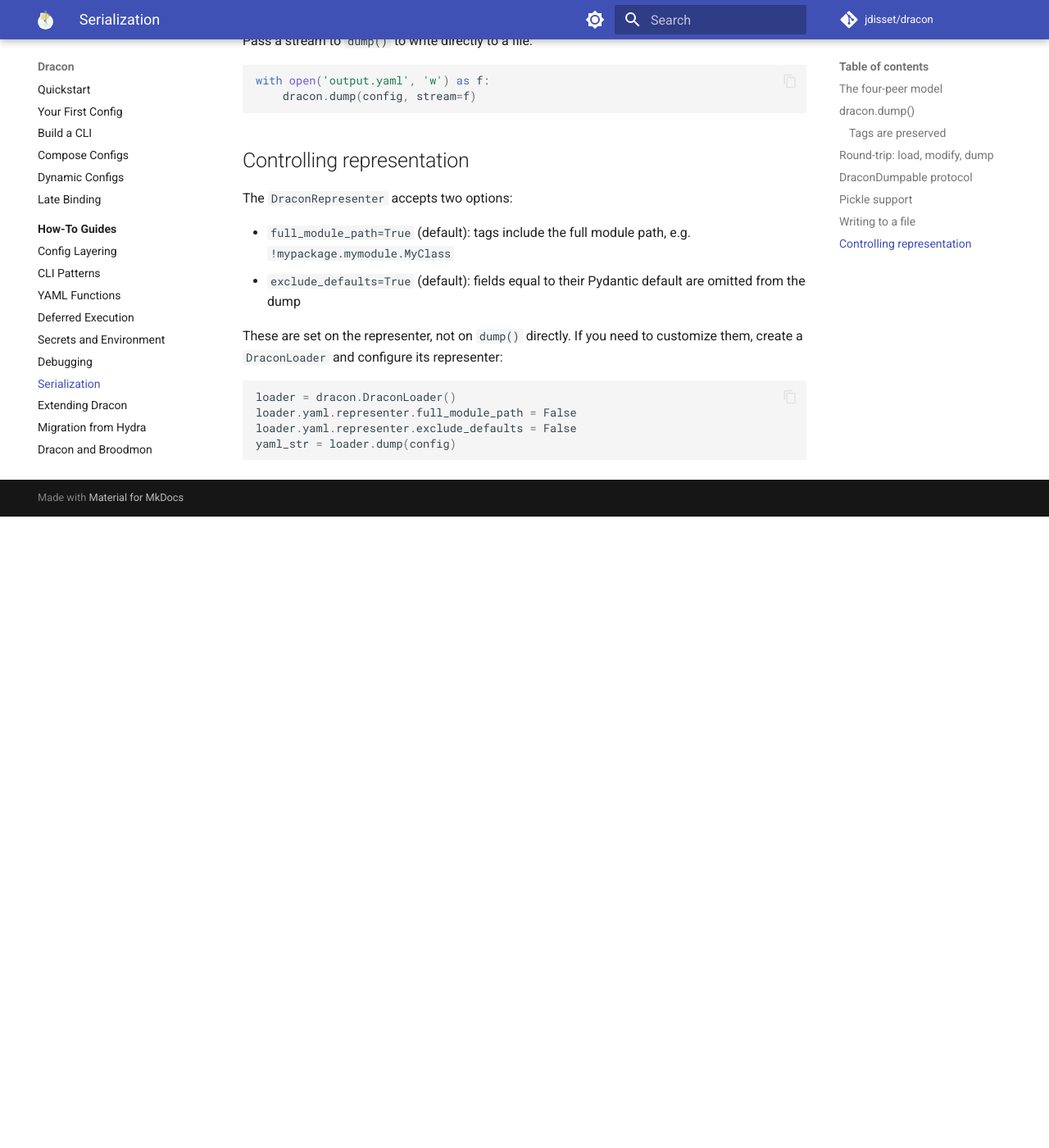
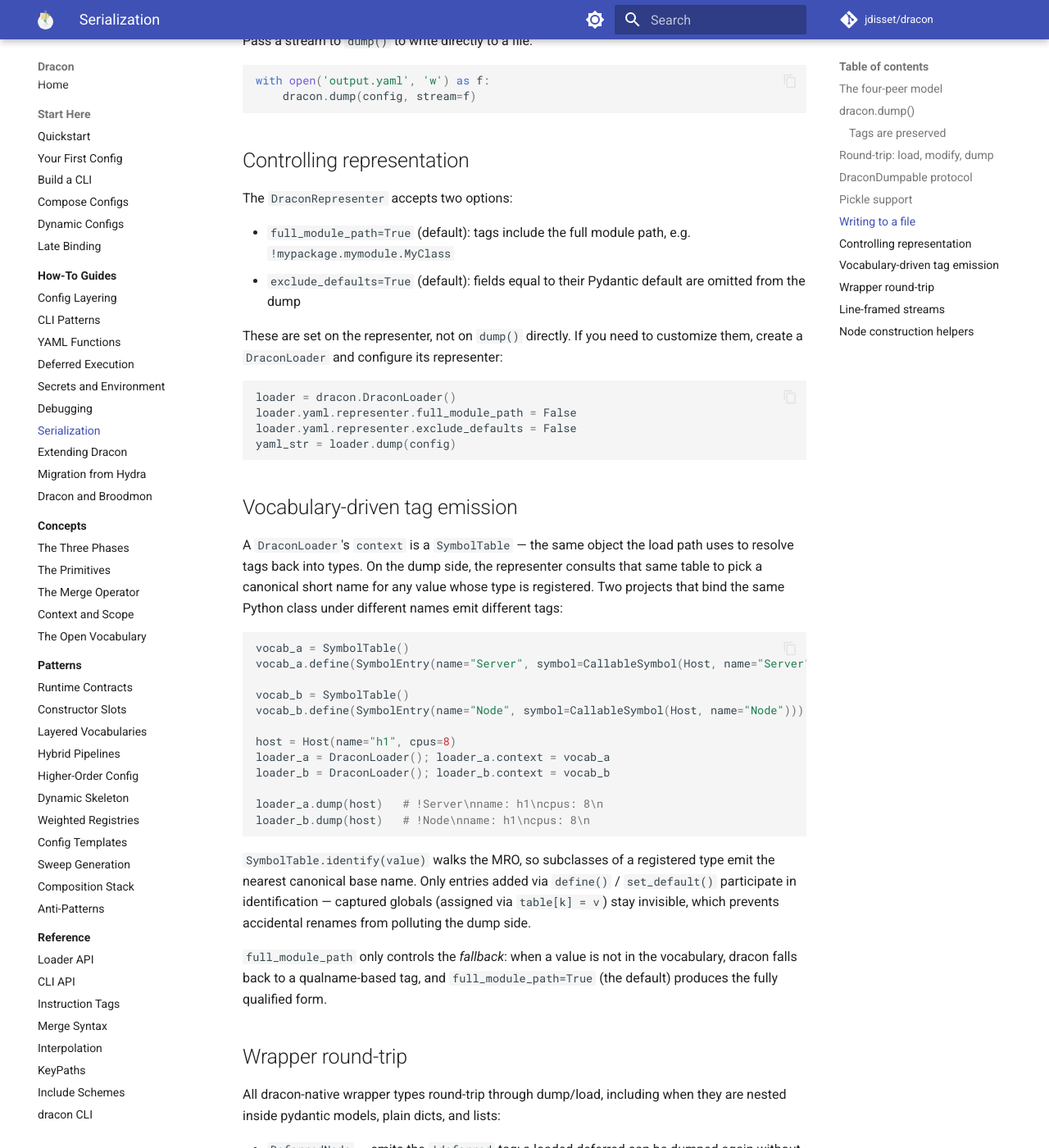
Before and after one commit to jdisset/dracon, an MkDocs documentation site: the page built from docs/guides/serialization.md, in a window 1280 px wide and 1400 px high, scrolled down 3482 px. Shown: the whole window at 82% size. Built offline with MkDocs 1.6.1 and Material for MkDocs 9.7.7, drawn with Linux system fonts in a browser that asks for light colours; comment, search, counter and statistics services are not loaded; before the commit the page ends 4112 px from its top, so only the background shows below that; some of the changed text lies outside the part shown.

Commit message:
docs: document bidirectional dump path + strip internal plan names

````diff
--- a/docs/guides/serialization.md
+++ b/docs/guides/serialization.md
@@ -155,3 +155,111 @@ loader.yaml.representer.full_module_path = False
 loader.yaml.representer.exclude_defaults = False
 yaml_str = loader.dump(config)
 ```
+
+## Vocabulary-driven tag emission
+
+A `DraconLoader`'s `context` is a `SymbolTable` — the same object the
+load path uses to resolve tags back into types. On the dump side, the
+representer consults that same table to pick a canonical short name for
+any value whose type is registered. Two projects that bind the same
+Python class under different names emit different tags:
+
+```python
+vocab_a = SymbolTable()
+vocab_a.define(SymbolEntry(name="Server", symbol=CallableSymbol(Host, name="Server")))
+
+vocab_b = SymbolTable()
+vocab_b.define(SymbolEntry(name="Node", symbol=CallableSymbol(Host, name="Node")))
+
+host = Host(name="h1", cpus=8)
+loader_a = DraconLoader(); loader_a.context = vocab_a
+loader_b = DraconLoader(); loader_b.context = vocab_b
+
+loader_a.dump(host)   # !Server\nname: h1\ncpus: 8\n
+loader_b.dump(host)   # !Node\nname: h1\ncpus: 8\n
+```
+
+`SymbolTable.identify(value)` walks the MRO, so subclasses of a
+registered type emit the nearest canonical base name. Only entries
+added via `define()` / `set_default()` participate in identification —
+captured globals (assigned via `table[k] = v`) stay invisible, which
+prevents accidental renames from polluting the dump side.
+
+`full_module_path` only controls the *fallback*: when a value is not in
+the vocabulary, dracon falls back to a qualname-based tag, and
+`full_module_path=True` (the default) produces the fully qualified
+form.
+
+## Wrapper round-trip
+
+All dracon-native wrapper types round-trip through dump/load, including
+when they are nested inside pydantic models, plain dicts, and lists:
+
+- `DeferredNode` — emits the `!deferred` tag; a loaded deferred can be
+  dumped again without recursion, even when it contains more
+  `DeferredNode`s inside.
+- `Resolvable[T]` — emits `!Resolvable[T]` and reloads as a
+  `Resolvable`, never as a bare `T`.
+- `LazyInterpolable` — emits its `${expr}` source, not the resolved
+  value.
+- `DraconCallable` (`!fn` templates), `DraconPipe`, `BoundSymbol`,
+  `DraconPartial` — all emit under their own tags and round-trip to
+  invokable forms.
+
+The pinning contract is:
+
+```
+loads(dump(x, V), V) ≅ x
+```
+
+for any value `x` in vocabulary `V`. Pydantic fields of type `dict`,
+`list`, or `Any` preserve any wrapper values they contain — there is no
+flattening pass, so broodmon-style walkers are unnecessary.
+
+## Line-framed streams
+
+For wire protocols, log-replay streams, and IPC pipes, use
+`dump_line` / `loads_line` / `document_stream`:
+
+```python
+from dracon import dump_line, loads_line, document_stream
+
+line = dump_line(event, context=vocab)      # -> bytes, ends with '\n'
+reloaded = loads_line(line, context=vocab)
+
+async for doc in document_stream(reader, context=vocab):
+    handle(doc)
+```
+
+`dump_line` collapses to single-line flow-style YAML. If a value cannot
+be expressed on one line (e.g. a top-level literal scalar with an
+embedded newline), `NotLineableError` fires loudly instead of silently
+corrupting the frame.
+
+## Node construction helpers
+
+`DraconDumpable` implementations previously had to import ruamel node
+classes and tag constants. Three helpers make that invisible:
+
+```python
+from dracon.nodes import make_scalar_node, make_sequence_node, make_mapping_node
+from dracon.representer import DraconDumpable
+
+class Point3D(DraconDumpable):
+    def __init__(self, x, y, z):
+        self.x, self.y, self.z = x, y, z
+
+    def dracon_dump_to_node(self, representer):
+        return make_mapping_node(
+            {
+                "x": make_scalar_node(str(self.x), tag="tag:yaml.org,2002:int"),
+                "y": make_scalar_node(str(self.y), tag="tag:yaml.org,2002:int"),
+                "z": make_scalar_node(str(self.z), tag="tag:yaml.org,2002:int"),
+            },
+            tag="!Point3D",
+        )
+```
+
+`make_mapping_node` accepts either an iterable of `(key_node, value_node)`
+tuples or a plain dict whose keys are strings (auto-wrapped in scalar
+nodes). Pick whichever reads best for your case.
````
Also changed, not shown: README.md (+2 -0 lines), 5 other files.
